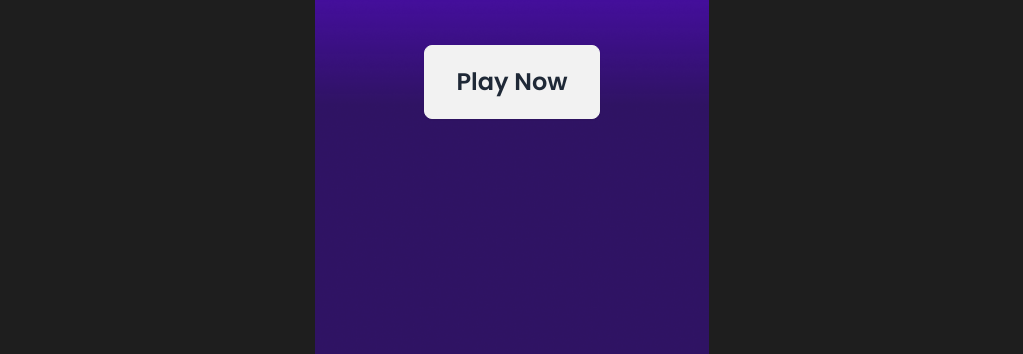
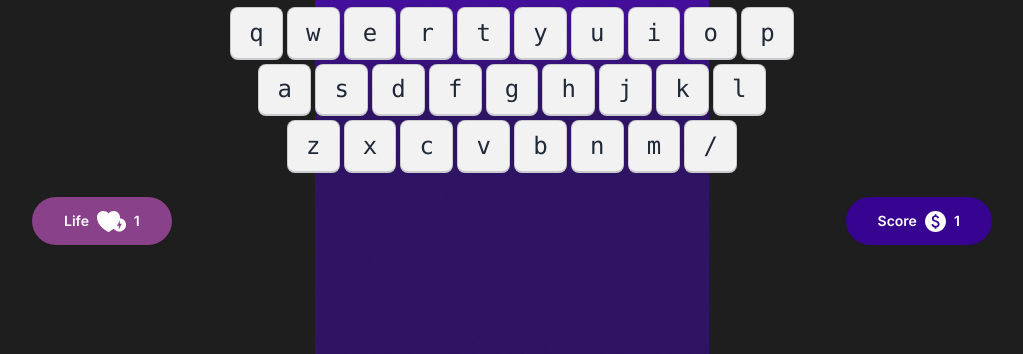
Before and after one commit to yasin-arft/alpha-clash, a plain HTML site: page index.html in a window 1280 px wide. Shown: the part 446-800 px from the top of the page, without its empty margins (128-1151 px from the left). Drawn offline with nearby package versions, Linux system fonts and the light colour scheme.

Commit message:
playground section added

```diff
--- a/index.html
+++ b/index.html
@@ -15,11 +15,64 @@
 <body class="font-poppins bg-[#1e1e1e] min-h-screen">
   <main class="bg-[url('./images/background.png')] min-h-screen bg-no-repeat bg-center bg-contain max-w-screen">
     <!-- home section -->
-    <section class="flex justify-center items-center h-screen text-white">
+    <section class="flex justify-center items-center h-screen text-white hidden">
       <div class="text-center space-y-12">
         <h1 class="text-4xl md:text-6xl lg:text-9xl font-anton uppercase">ALPHABET CLASH</h1>
         <p class="text-2xl font-medium">Unleash Your Keyboard Kung Fu : Press “Enter” to Play</p>
         <button class="btn text-2xl font-semibold px-8 py-5 h-auto">Play Now</button>
+      </div>
+    </section>
+    <!-- playground section -->
+    <section class="flex justify-center items-center h-screen">
+      <div class="w-3/4 space-y-6">
+        <div id="display" class="h-80 mx-auto bg-[#ffffffb3] backdrop-blur-xl border-[#010313cc] border-[20px] rounded-2xl"></div>
+        <div id="keyboard" class="text-2xl">
+          <div class="flex justify-center gap-1 my-1 w-full">
+            <kbd class="kbd">q</kbd>
+            <kbd class="kbd">w</kbd>
+            <kbd class="kbd">e</kbd>
+            <kbd class="kbd">r</kbd>
+            <kbd class="kbd">t</kbd>
+            <kbd class="kbd">y</kbd>
+            <kbd class="kbd">u</kbd>
+            <kbd class="kbd">i</kbd>
+            <kbd class="kbd">o</kbd>
+            <kbd class="kbd">p</kbd>
+          </div>
+          <div class="flex justify-center gap-1 my-1 w-full">
+            <kbd class="kbd">a</kbd>
+            <kbd class="kbd">s</kbd>
+            <kbd class="kbd">d</kbd>
+            <kbd class="kbd">f</kbd>
+            <kbd class="kbd">g</kbd>
+            <kbd class="kbd">h</kbd>
+            <kbd class="kbd">j</kbd>
+            <kbd class="kbd">k</kbd>
+            <kbd class="kbd">l</kbd>
+          </div>
+          <div class="flex justify-center gap-1 my-1 w-full">
+            <kbd class="kbd">z</kbd>
+            <kbd class="kbd">x</kbd>
+            <kbd class="kbd">c</kbd>
+            <kbd class="kbd">v</kbd>
+            <kbd class="kbd">b</kbd>
+            <kbd class="kbd">n</kbd>
+            <kbd class="kbd">m</kbd>
+            <kbd class="kbd">/</kbd>
+          </div>
+        </div>
+        <div id="indicators" class="flex justify-between">
+          <button class="btn bg-[#894189] text-white border-none rounded-full px-8 font-inter">
+            Life
+            <img src="./images/life.svg" alt="life">
+            <span>1</span>
+          </button>
+          <button class="btn bg-[#360490] text-white border-none rounded-full px-8 font-inter">
+            Score
+            <img src="./images/score.svg" alt="score">
+            <span>1</span>
+          </button>
+        </div>
       </div>
     </section>
   </main>
--- a/styles/style.css
+++ b/styles/style.css
@@ -9,6 +9,6 @@
   font-family: "Poppins", sans-serif;
 }
 
-.font-inter{
+.font-inter {
   font-family: "Inter", sans-serif;
 }
```
Also changed, not shown: images/life.svg (added), images/score.svg (added).
